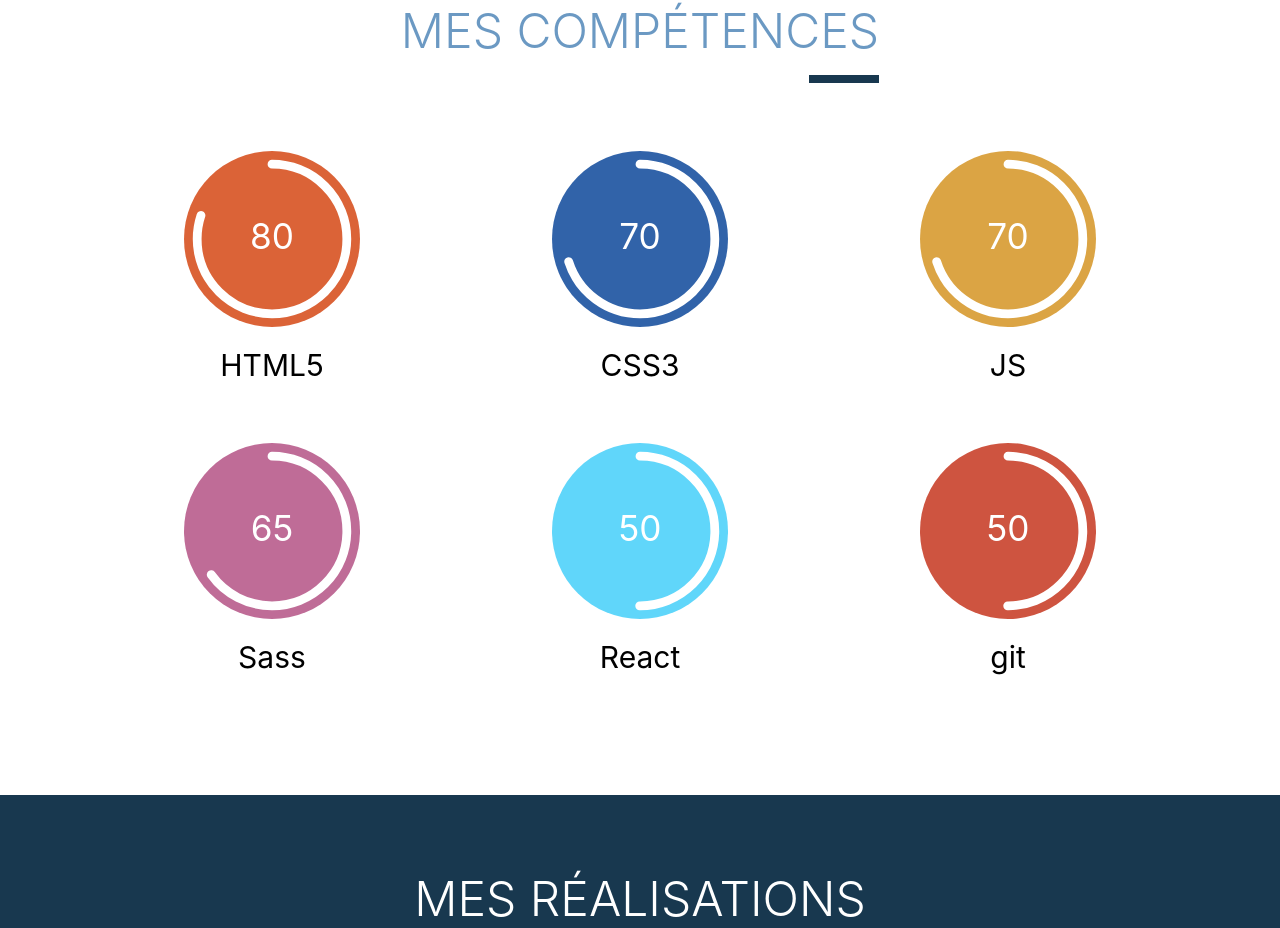
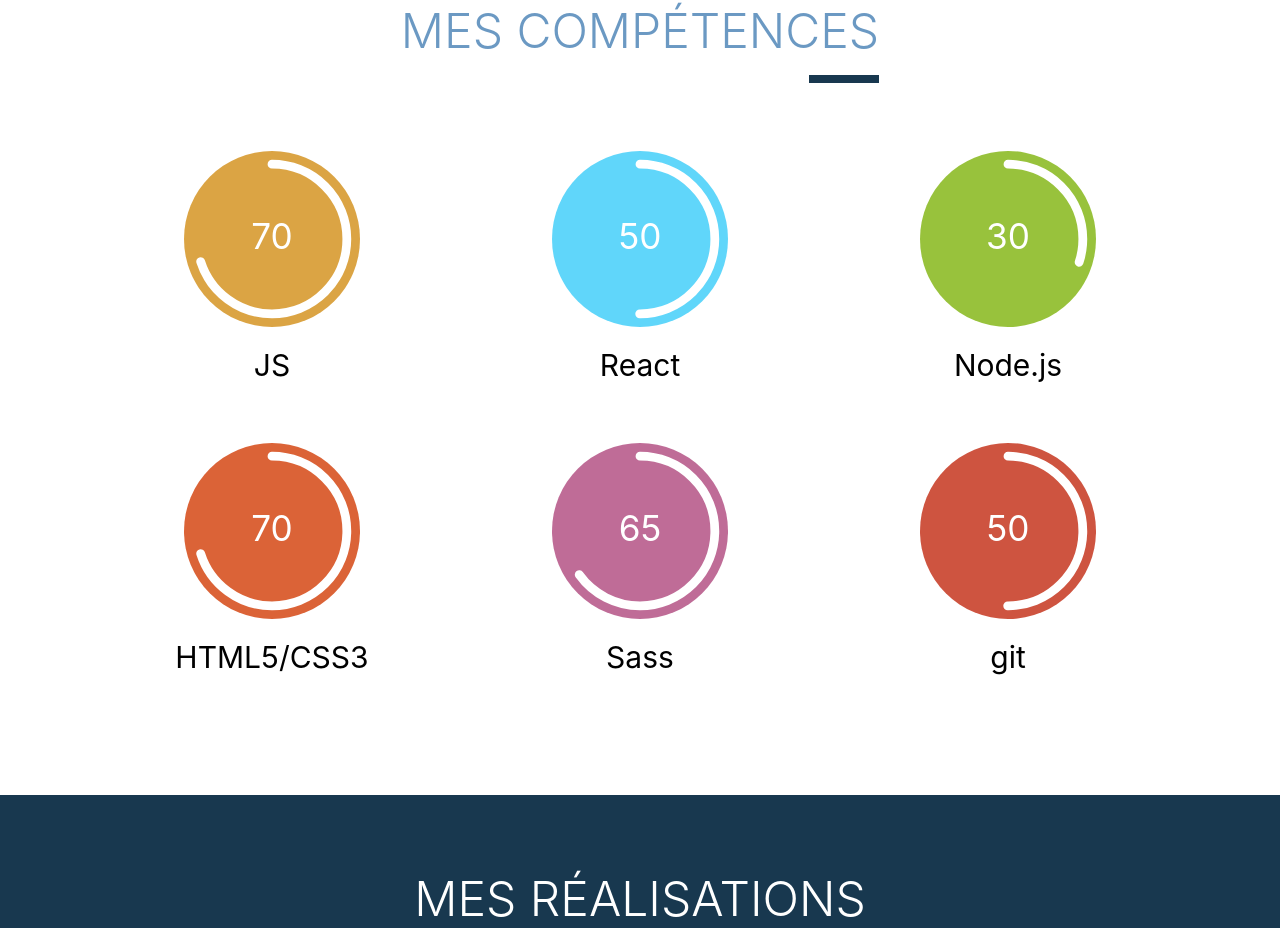
Before and after one commit to sismitrii/portfolio, a React (Create React App) app: page / in a window 1280 px wide. Shown: the part 1753-2681 px from the top of the page. Built offline with nearby package versions, Linux system fonts and the light colour scheme; a web font is replaced by a local one.

Commit message:
💬 [competence] : update value

```diff
--- a/src/component/Competence/Competence.jsx
+++ b/src/component/Competence/Competence.jsx
@@ -5,30 +5,29 @@
 export default function Competence(){
     const competenceTab = [
         {
-            text: 'HTML5',
-            color: '#db6337',
-            percentage: 80
-        },
-        {
-            text: 'CSS3',
-            color: '#3163a9',
+            text: 'JS',
+            color: '#dba444',
             percentage: 70
         },
         {
-            text: 'JS',
-            color: '#dba444',
+            text: 'React',
+            color: '#60d6fa',
+            percentage: 50
+        },
+        {
+            text: 'Node.js',
+            color: '#98C23C',
+            percentage: 30
+        },
+        {
+            text: 'HTML5/CSS3',
+            color: '#db6337',
             percentage: 70
         },
         {
             text: 'Sass',
             color: '#bf6c97',
             percentage: 65
-        },
-
-        {
-            text: 'React',
-            color: '#60d6fa',
-            percentage: 50
         },
         {
             text: 'git',
```
